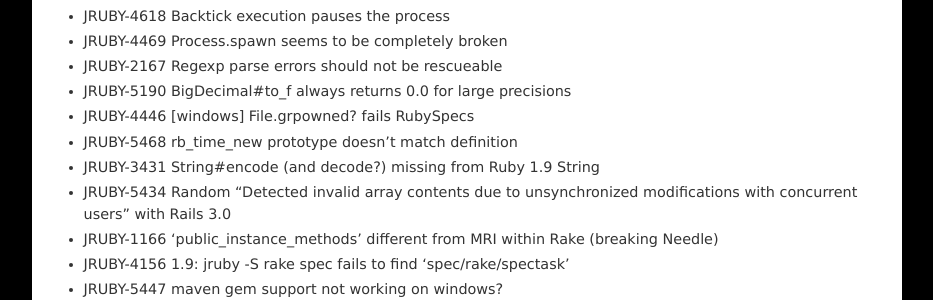
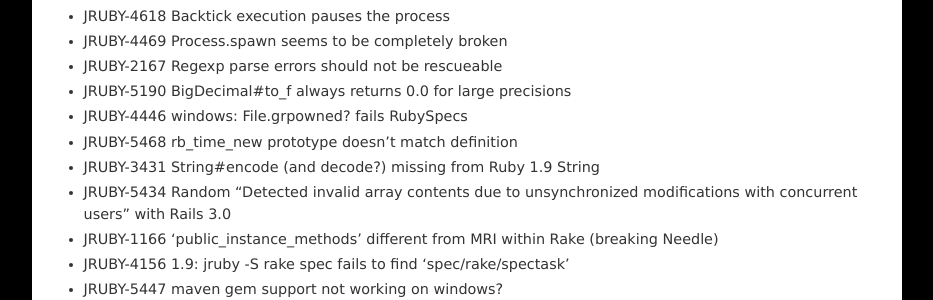
Before and after one commit to towynlin/jruby.github.com, a Jekyll site: the page built from www/_posts/2011-03-08-jruby-1-6-0-rc3.markdown, in a window 1280 px wide and 900 px high, scrolled down 2050 px. Shown: the part 152-452 px from the top of the window, without its empty margins (173-1106 px from the left). Built offline with Jekyll 4.4.1, drawn with Linux system fonts in a browser that asks for light colours; Markdown is read by kramdown in place of the engine named in the settings.

Commit message:
Whoops missed a [] in text

```diff
--- a/www/_posts/2011-03-08-jruby-1-6-0-rc3.markdown
+++ b/www/_posts/2011-03-08-jruby-1-6-0-rc3.markdown
@@ -85,7 +85,7 @@
 - JRUBY-4469 Process.spawn seems to be completely broken
 - JRUBY-2167 Regexp parse errors should not be rescueable
 - JRUBY-5190 BigDecimal#to_f always returns 0.0 for large precisions
-- JRUBY-4446 [windows] File.grpowned? fails RubySpecs
+- JRUBY-4446 windows: File.grpowned? fails RubySpecs
 - JRUBY-5468 rb_time_new prototype doesn't match definition
 - JRUBY-3431 String#encode (and decode?) missing from Ruby 1.9 String
 - JRUBY-5434 Random "Detected invalid array contents due to unsynchronized modifications with concurrent users" with Rails 3.0
```
